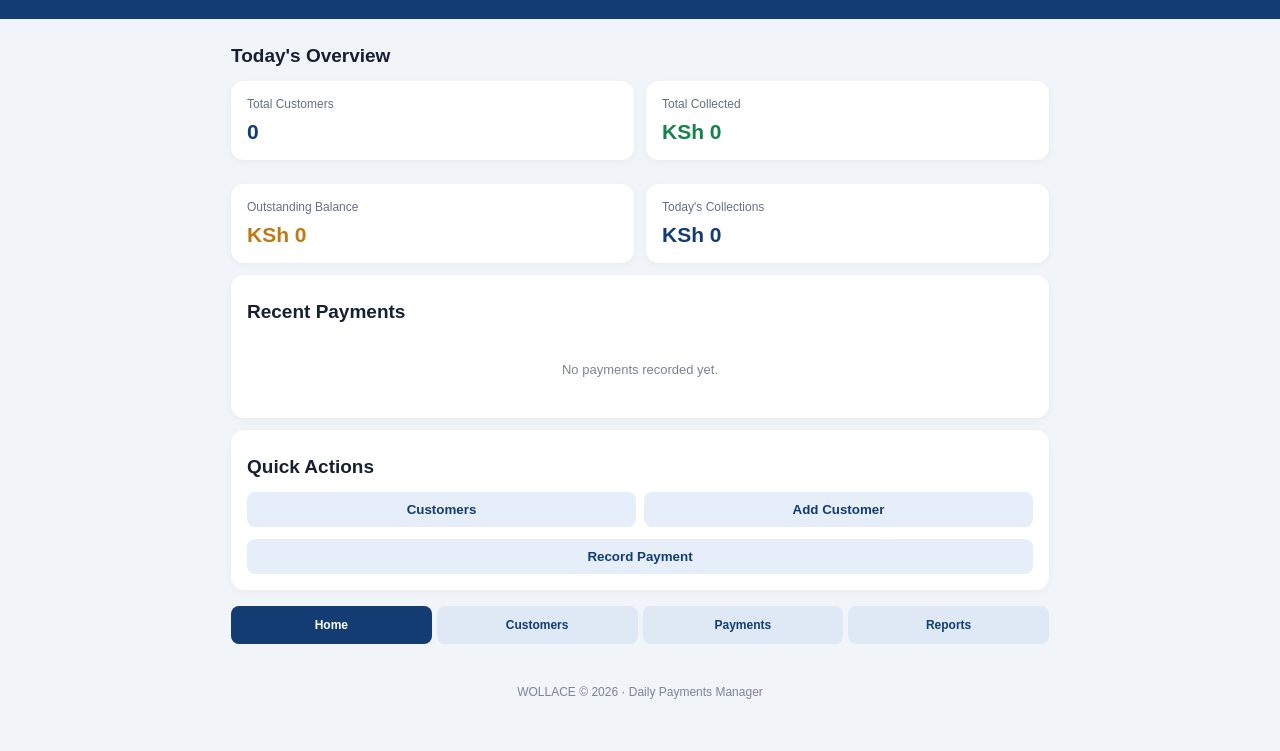
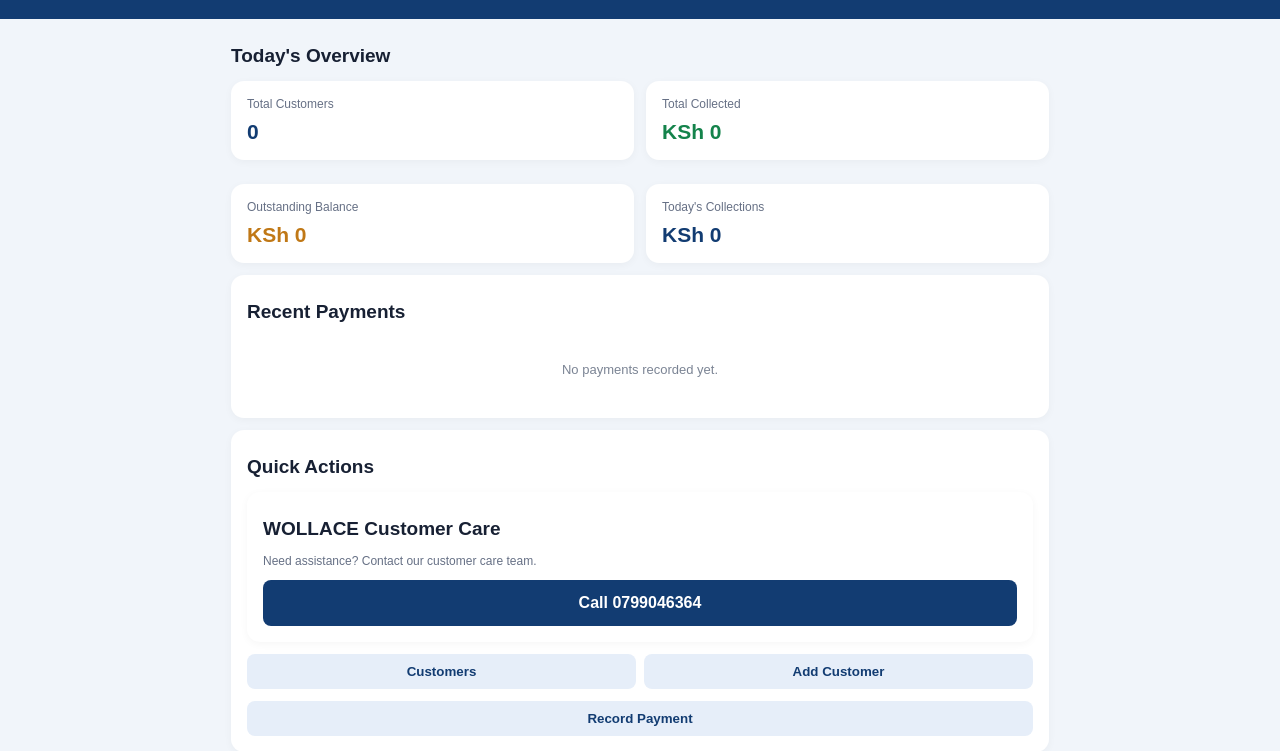
Before and after one commit to Gatesh856/Wollace, a plain HTML site: page index.html in a window 1280 px wide. Shown: the part 75-826 px from the top of the page. Drawn offline with Linux system fonts and the light colour scheme.

Commit message:
Update index.html

```diff
--- a/index.html
+++ b/index.html
@@ -173,6 +173,19 @@ footer{
 
  <div class="card">
   <h2>Quick Actions</h2>
+
+<div class="card">
+  <h2>WOLLACE Customer Care</h2>
+  <p class="small">Need assistance? Contact our customer care team.</p>
+  <a href="tel:+254799046364"
+     style="display:block;text-align:center;
+     background:#123c72;color:white;
+     padding:14px;border-radius:8px;
+     text-decoration:none;font-weight:bold;">
+    Call 0799046364
+  </a>
+</div>
+
   <div class="actions">
    <button class="secondary" onclick="showTab('customers')">Customers</button>
    <button class="secondary" onclick="showTab('add')">Add Customer</button>
```
